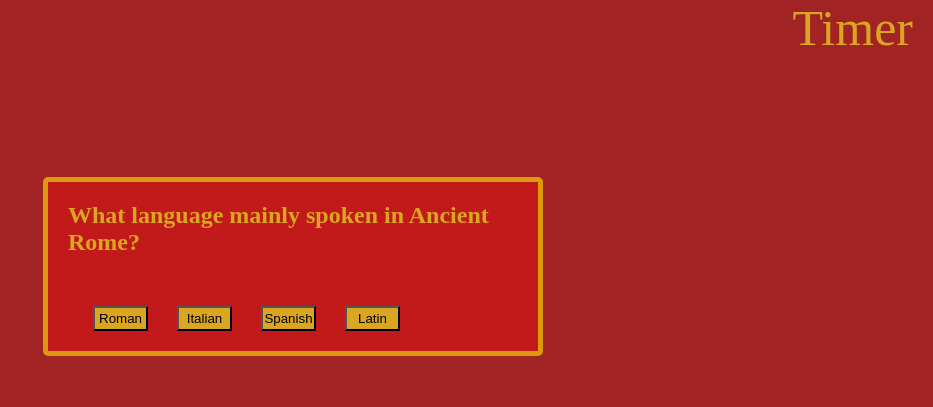
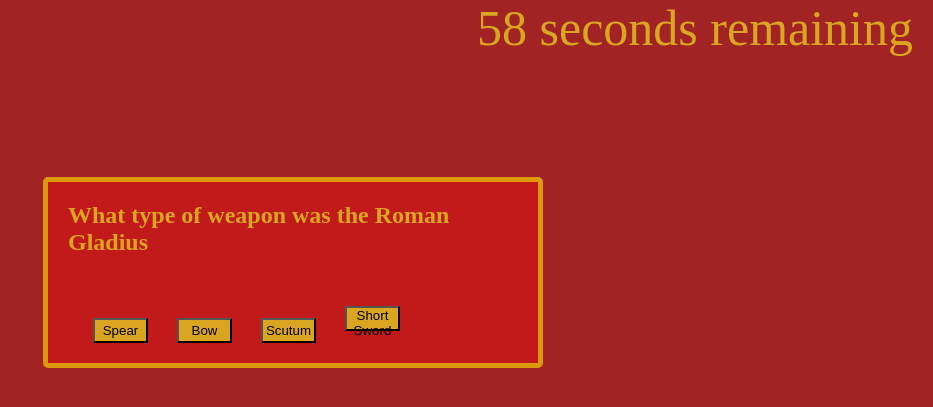
Before and after one commit to YehOkiHub/CodeQuiz, a plain HTML site: page index.html in a window 1280 px wide. Both pictures are taken after a click on the button "Click to start". Shown: the part 59-466 px from the top of the page, without its empty margins (347-1280 px from the left). Drawn offline with Linux system fonts and the light colour scheme.

Commit message:
fixed up get question function, added end quiz

```diff
--- a/script.js
+++ b/script.js
@@ -2,124 +2,136 @@ var startBtn = document.getElementById("start");
 var containerEl = document.getElementById("container");
 var timerEl = document.getElementById("timer");
 var scoreEl = document.getElementById("score");
-var questconEl = document.getElementsByClassName('questcontainer')[0];
+var questconEl = document.getElementsByClassName("questcontainer")[0];
 var choiceA = document.getElementById("choiceA");
 var choiceB = document.getElementById("choiceB");
 var choiceC = document.getElementById("choiceC");
 var choiceD = document.getElementById("choiceD");
+var timeleft = 60;
 
+const questionEl = document.getElementsByClassName("question")[0];
+let choicesEL1 = document.getElementById("choiceA");
+let choicesEL2 = document.getElementById("choiceB");
+let choicesEL3 = document.getElementById("choiceC");
+let choicesEL4 = document.getElementById("choiceD");
 
-const buttonNext = document.querySelectorAll(".btn")
+const buttonNext = document.querySelectorAll(".btn");
+
+let totalScore = 0;
 let correctAns = 0;
 let questionNum = 0;
 let currentQuestionsIndex = 0;
-const questionsArray = [
-
-    {
-       question: 'What language mainly spoken in Ancient Rome?',
-       choices: ['Roman', 'Italian', 'Spanish', 'Latin'],
-       answer: 'Latin'
-
-    },
-
-    {
-        question: 'What type of weapon was the Roman Gladius',
-        choices: ['Spear', 'Bow', 'Scutum', 'Short Sword'],
-        answer: 'Short Sword'
-
-     },
-
-     {
-        question: 'What Roman Emperor came to power after the assassination of Julius Casear',
-        choices: ['Augustus', 'Nero', 'Hadrian', 'Caligula'],
-        answer: 'Augustus'
-
-     },
-
-     {
-        question: "Where did Rome build Hadrian's Wall ",
-        choices: ['Germania', 'Gaul', 'Egypt', 'Britannia'],
-        answer: 'Britannia'
-
-     },
-
-     {
-        question: "Which general from Carthage crossed the Alps to attack Rome",
-        choices: ['Hannibal', 'Spartacus', 'Pullo', 'Theodoric'],
-        answer: 'Hannibal'
-
-     }
-
-]
-
-
-
-document.getElementById('container').style.visibility = "hidden";
-startBtn.addEventListener("click", start);
-
-
-function getQuestion() {
-    const currentQuestionObj = questionsArray[currentQuestionsIndex];
-    const questionEl = document.getElementsByClassName('question')[0]
-    questionEl.textContent = questionsArray[currentQuestionsIndex].question
-    let choicesEL1  = document.getElementById('choiceA')
-    choicesEL1.textContent = questionsArray[currentQuestionsIndex].choices[0]
-    let choicesEL2  = document.getElementById('choiceB')
-    choicesEL2.textContent = questionsArray[currentQuestionsIndex].choices[1]
-    let choicesEL3 = document.getElementById('choiceC')
-    choicesEL3.textContent = questionsArray[currentQuestionsIndex].choices[2]
-    let choicesEL4 = document.getElementById('choiceD')
-    choicesEL4.textContent = questionsArray[currentQuestionsIndex].choices[3]
-
-    currentQuestionsIndex
-
-    // for(let i = 0; i < buttonNext.length; i++) {
-    //     buttons[i].addEventListener("click", next)
-
-
-
-
-    // }
 
 
 
 
 
+const questionsArray = [
+  {
+    question: "What language mainly spoken in Ancient Rome?",
+    choices: ["Roman", "Italian", "Spanish", "Latin"],
+    answer: "Latin",
+  },
+
+  {
+    question: "What type of weapon was the Roman Gladius",
+    choices: ["Spear", "Bow", "Scutum", "Short Sword"],
+    answer: "Short Sword",
+  },
+
+  {
+    question:
+      "What Roman Emperor came to power after the assassination of Julius Casear",
+    choices: ["Augustus", "Nero", "Hadrian", "Caligula"],
+    answer: "Augustus",
+  },
+
+  {
+    question: "Where did Rome build Hadrian's Wall ",
+    choices: ["Germania", "Gaul", "Egypt", "Britannia"],
+    answer: "Britannia",
+  },
+
+  {
+    question: "Which general from Carthage crossed the Alps to attack Rome",
+    choices: ["Hannibal", "Spartacus", "Pullo", "Theodoric"],
+    answer: "Hannibal",
+  },
+];
+
+document.getElementById("container").style.visibility = "hidden";
+startBtn.addEventListener("click", function () {
+  var downloadTimer = setInterval(function () {
+    if (timeleft <= 0) {
+      clearInterval(downloadTimer);
+      timerEl.innerHTML = "Game Over";
+    }
+    else {
+      timeleft--;
+      timerEl.innerHTML = timeleft + " seconds remaining";
+    }
+  }, 1000);
+  getQuestion();
+});
+
+function getQuestion() {
+  // event.preventDefault()
+  currentQuestionsIndex++;
+    if(currentQuestionsIndex === questionsArray.length) {
+    endQuiz()
+} else {
+//   for (let i = 0; i < questionsArray.length; i++) {
+
+    questionEl.innerHTML = questionsArray[currentQuestionsIndex].question;
+    choicesEL1.innerHTML = questionsArray[currentQuestionsIndex].choices[0];
+    choicesEL2.innerHTML = questionsArray[currentQuestionsIndex].choices[1];
+    choicesEL3.innerHTML = questionsArray[currentQuestionsIndex].choices[2];
+    choicesEL4.innerHTML = questionsArray[currentQuestionsIndex].choices[3];
 }
 
-function start() {
-    startBtn.style.visibility='hidden';
-    containerEl.style.visibility = "visible";
-    getQuestion()
+function checkAnswer(event) {
+        if (element === questionsArray[currentQuestionsIndex].answer) {
+        console.log("correct " + totalScore)
+        totalScore++
+      }   else {
+        console.log("wrong")
+        totalScore--
+          if(totalScore <= 0) {
+            totalScore = 0
+        }
+    }
+}
 
+// checkAnswer()
+
+
+//   }
+  startBtn.style.visibility = "hidden";
+  containerEl.style.visibility = "visible";
+}
+// function start() {
+
+//   getQuestion();
+// }
+
+choicesEL1.addEventListener("click", getQuestion);
+choicesEL2.addEventListener("click", getQuestion);
+choicesEL3.addEventListener("click", getQuestion);
+choicesEL4.addEventListener("click", getQuestion);
+
+function endQuiz() {
+    currentQuestionsIndex = 0;
+    questionEl.innerHTML = "Quiz Over!"
+    questconEl.style.display = "none";
 
 }
 
 
 function next(event) {
-    console.log(event.target, "event.target")
-    console.log('hello');
-    const questionEl = document.getElementsByClassName('question')[0]
+  event.preventDefault();
+  console.log(event.target, "event.target");
 
-
-}
-
-
-
-
-
-// buttonNext.addEventListener("click", next)
-
-
-
-
-
-    // 1. Have your question array
-    // 2. Create a variable that determines what question the user is on
-    // 3. Create a for loop to iterate through the question array based on the current question variable mentioned above
-    // 4. Create variables for your buttons in the html
-    // 5. Have the text of the buttons equal to the answers of the current question
-    // 6. Once the user selects an answer, increment the current question variable in step 2
+  getQuestion();
 
 
 
@@ -142,7 +154,20 @@ function next(event) {
 
 
 
+  // increasing score and decreasing timer
+  // make sure parent index is less than questionArray.length -1 increase current index if it is less
+  // call get question function
+  // if last question, hide questions container, display input box and total score
+}
 
+// buttonNext.addEventListener("click", next)
+
+// 1. Have your question array
+// 2. Create a variable that determines what question the user is on
+// 3. Create a for loop to iterate through the question array based on the current question variable mentioned above
+// 4. Create variables for your buttons in the html
+// 5. Have the text of the buttons equal to the answers of the current question
+// 6. Once the user selects an answer, increment the current question variable in step 2
 
 // var startTimer = setInterval(function() {
 //     totalTime--;
@@ -155,44 +180,14 @@ function next(event) {
 //     }
 // },1000);
 
+// let question1 = JSON.stringify(questionsArray[0]);
+// questconEl.innertext = (questionsArray[0]);
 
-
-
-
-
-
-
-
-
-
-
-
-
-
-
-    // let question1 = JSON.stringify(questionsArray[0]);
-    // questconEl.innertext = (questionsArray[0]);
-
-
-    // document.getElementById("questcontainer").innerText = questionsArray[0];
-
-
-
-
-
-
+// document.getElementById("questcontainer").innerText = questionsArray[0];
 
 // function answer() {
 
-
 // }
-
-
-
-
-
-
-
 
 // function displayTest() {
 //     document.getElementById('container').style.visibility = "visible";;
@@ -208,3 +203,5 @@ function next(event) {
 //         }
 //         timeLeft -= 1;
 //       }, 1000);
+
+{/* <h2 id="score"> You scored ${quiz.score} of ${quiz.question.length} </h2> */}
```
Also changed, not shown: index.html (+2 -3 lines), 1 other file.
